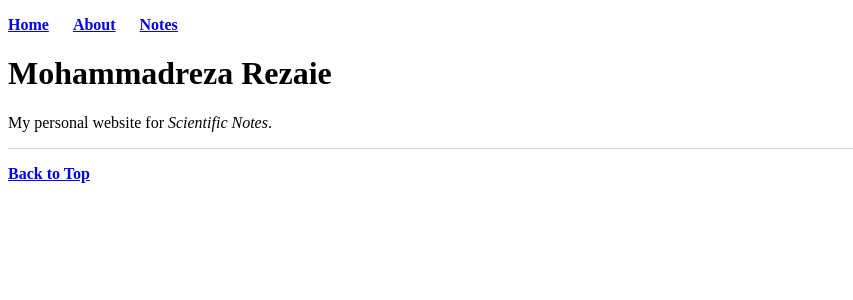
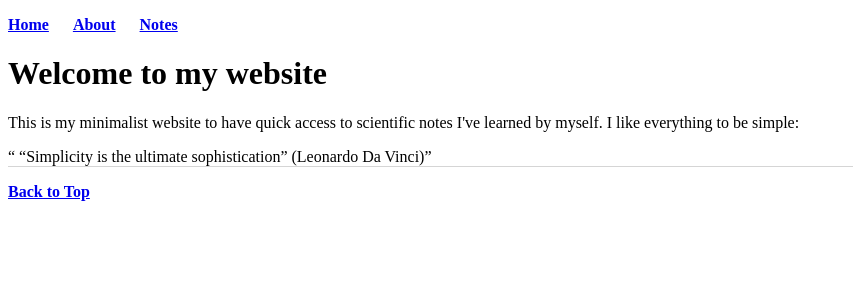
Before and after one commit to mrrezaie/mrrezaie.github.io, a Jekyll site: the page built from index.html, in a window 1280 px wide. Shown: the top 300 px of the page, without its empty margins (0-853 px from the left). Built offline with Jekyll 4.4.1, drawn with Linux system fonts in a browser that asks for light colours.

Commit message:
Update index.html

```diff
--- a/index.html
+++ b/index.html
@@ -3,7 +3,8 @@ layout: default
 title: Home
 ---
 
-    		<div class="blurb">
-        		<h1>Mohammadreza Rezaie</h1>
-				<p>My personal website for <em>Scientific Notes</em>.</p>
-    		</div><!-- /.blurb -->
+<div>
+	<h1>Welcome to my website</h1>
+	<p>This is my minimalist website to have quick access to scientific notes I've learned by myself. I like everything to be simple: </p>
+	<q> “Simplicity is the ultimate sophistication” (Leonardo Da Vinci)</q>
+</div>
```
